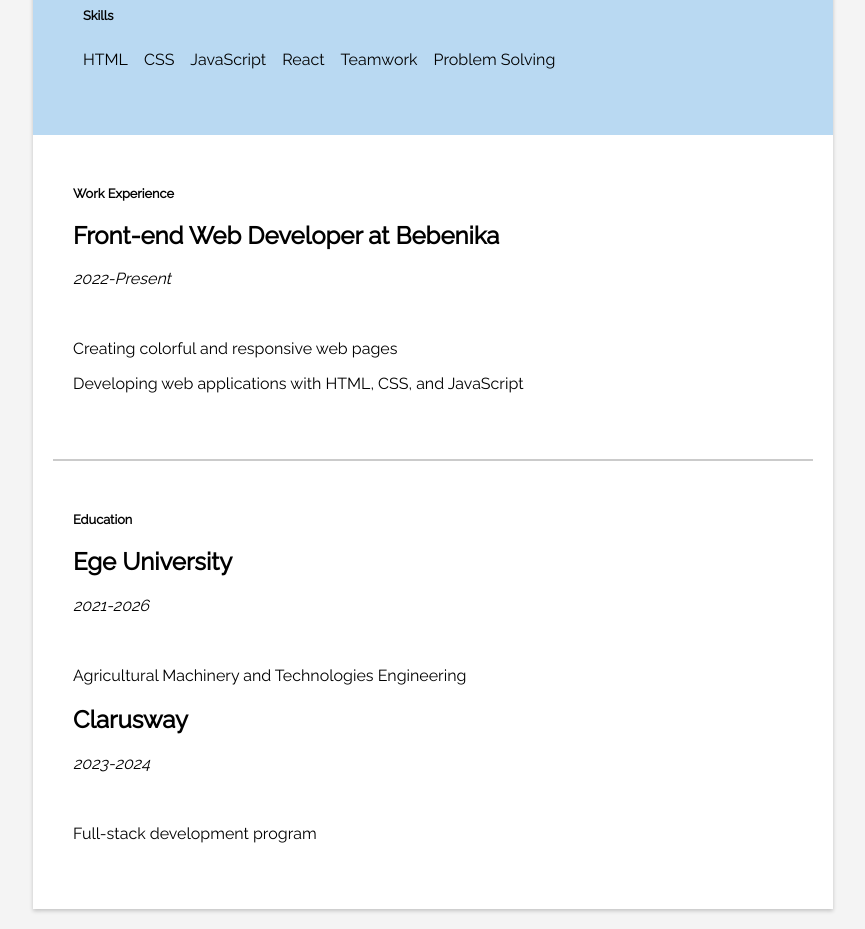
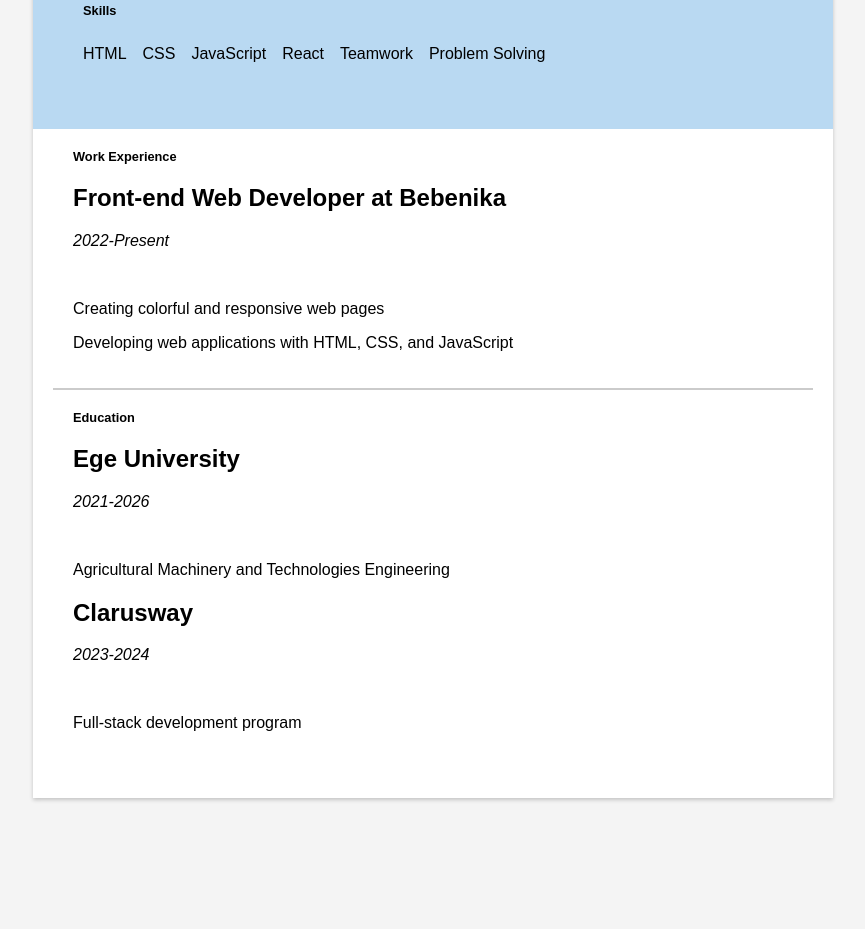
Before and after one commit to nilpeep/resume, a plain HTML site: page index.html in a window 1280 px wide. Shown: the part 435-1364 px from the top of the page, without its empty margins (207-1072 px from the left). After the commit the page ends 1253 px from the top, so only its background shows below. Drawn offline with Linux system fonts and the light colour scheme.

Commit message:
font-family changed

```diff
--- a/style.css
+++ b/style.css
@@ -1,9 +1,11 @@
 
- @import url('https://fonts.googleapis.com/css2?family=Raleway&display=swap');
+
+@import url('https://fonts.googleapis.com/css2?family=Quicksand&display=swap');
+
 
 
 body {
-    font-family: Arial, sans-serif;
+    font-family: 'Quicksand', sans-serif;
     margin: 0;
     padding: 0;
     background-color: #f4f4f4;
@@ -79,25 +81,20 @@
     margin: 20px;
 
     background-color: #fff;
-    padding: 20px;
+    padding-left: 20px;
     border-bottom: 2px solid rgba(0, 0, 0, 0.204);
-    padding-bottom: 50px;
+    padding-bottom: 20px;
 
 }
 
-.experience h2{
-    grid-column: span 3;
-    grid-row: span 1;
-}
 
-h1{
-    grid-column: span 2;
-}
+
+
 
 .education{
     margin: 20px;
 
-    padding: 20px;
+    padding-left: 20px;
     padding-bottom: 50px;
 }
 
```
